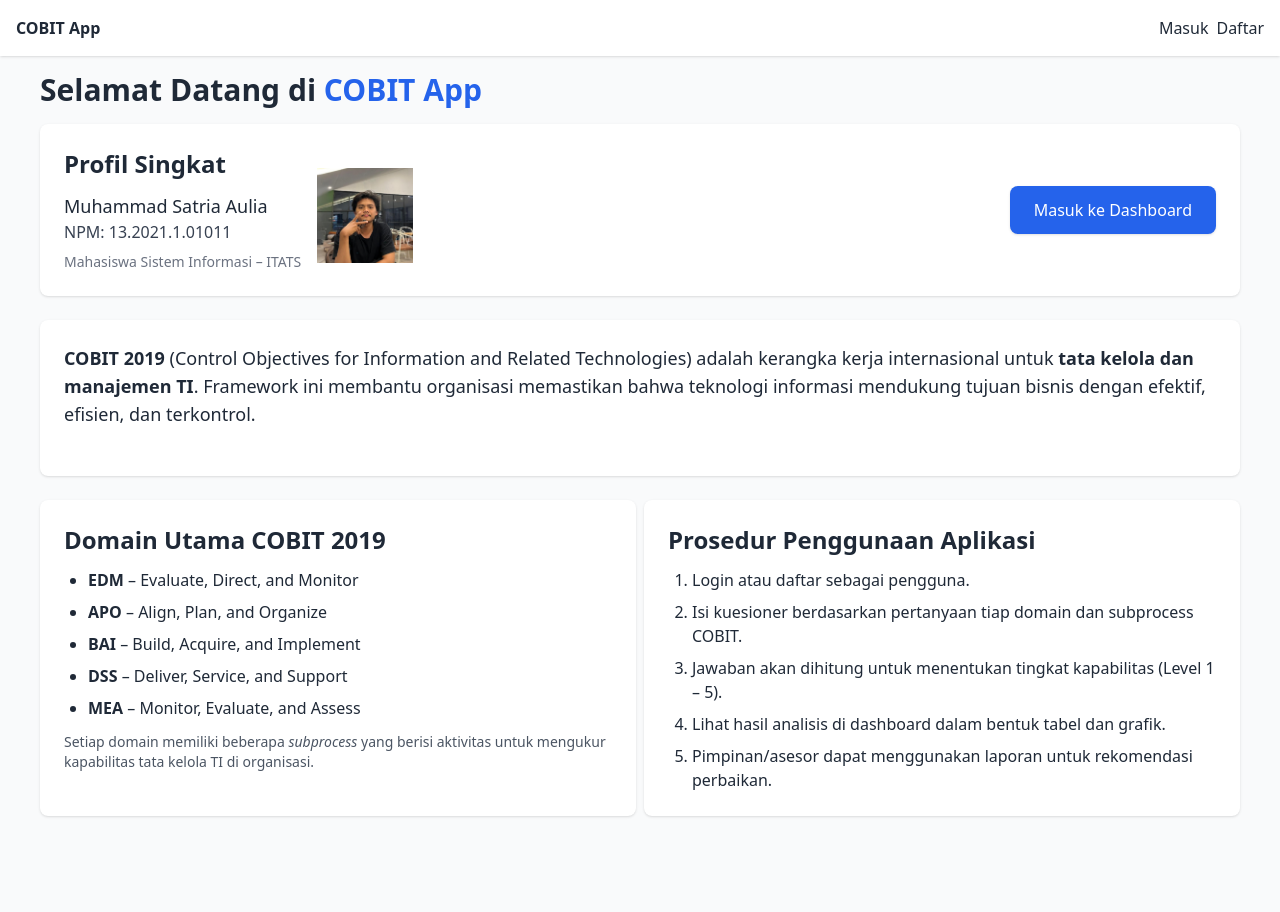
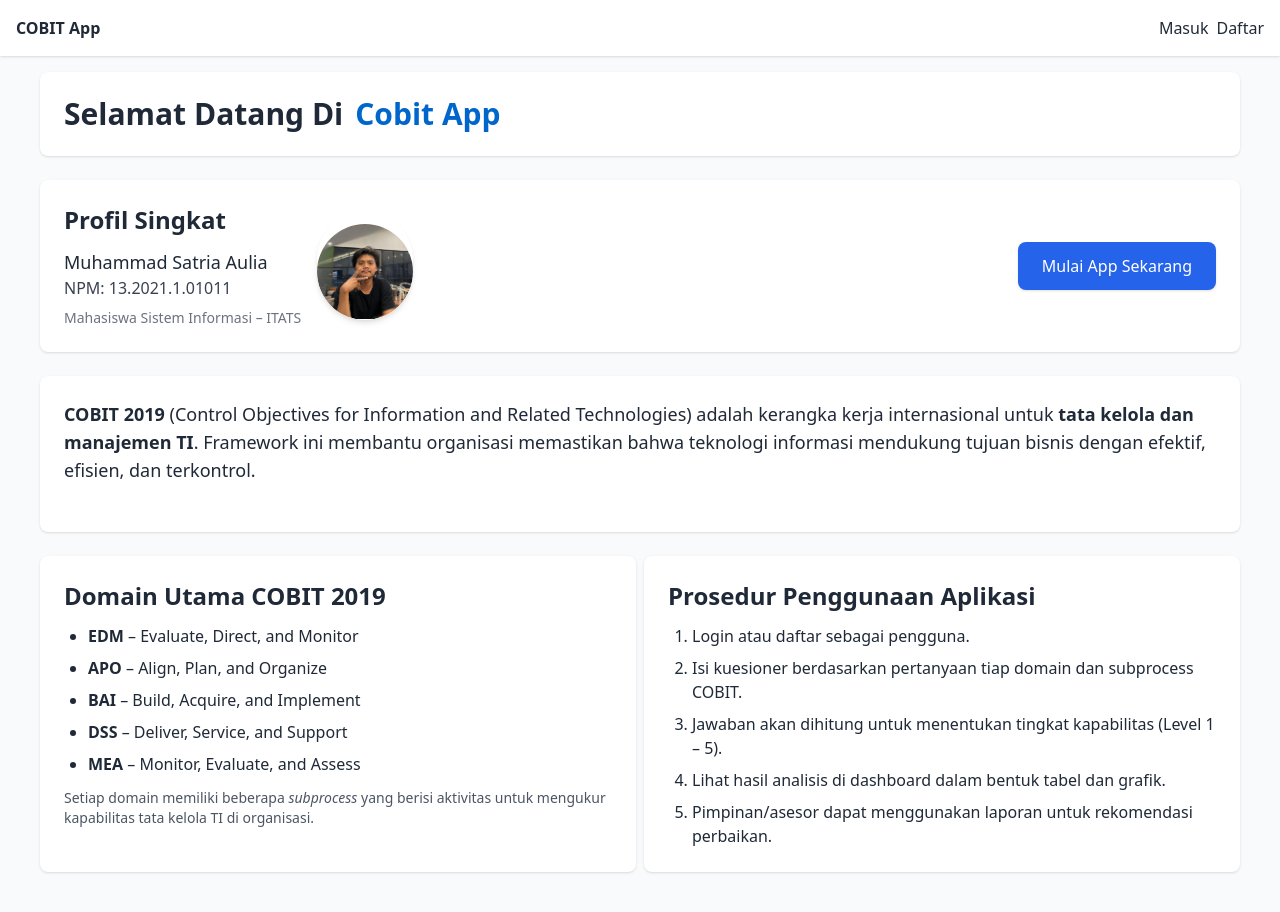
Before and after one commit to ansori123cs/cobit-app, a Next.js app: page / in a window 1280 px wide. Before the commit the page ends 888 px from the top, so only its background shows below. Built offline with nearby package versions, Linux system fonts and the light colour scheme; no server answers.

Commit message:
finish kuesioner page

```diff
--- a/package.json
+++ b/package.json
@@ -10,6 +10,7 @@
   "dependencies": {
     "@supabase/supabase-js": "^2.58.0",
     "apexcharts": "^5.3.5",
+    "framer-motion": "^12.23.22",
     "lucide-react": "^0.544.0",
     "next": "15.5.4",
     "react": "19.1.0",
--- a/src/app/kuesioner/page.tsx
+++ b/src/app/kuesioner/page.tsx
@@ -1,7 +1,9 @@
 'use client';
 import { useEffect, useState, useMemo } from 'react';
 import { supabase } from '@/lib/supabaseClient';
-import { CheckCircle, ChevronDown, ChevronUp } from 'lucide-react'; // ✅ gunakan icon lucide-react
+import { CheckCircle, ChevronDown, ChevronUp } from 'lucide-react';
+import { motion, AnimatePresence } from 'framer-motion';
+import Loader from '@/component/Loader';
 
 type Question = {
   id: number;
@@ -70,7 +72,7 @@ export default function Kuesioner() {
     alert('Jawaban tersimpan!');
   };
 
-  // ✅ Grouping pertanyaan per domain
+  // ✅ Group by domain
   const grouped = useMemo(() => {
     return questions.reduce((acc, q) => {
       const d = `${q.subprocess.domain.code} - ${q.subprocess.domain.name}`;
@@ -80,12 +82,14 @@ export default function Kuesioner() {
     }, {} as Record<string, Question[]>);
   }, [questions]);
 
-  // ✅ cek apakah semua pertanyaan di domain sudah terjawab
-  const isDomainComplete = (qs: Question[]) => qs.every((q) => answers[q.id] !== undefined && answers[q.id] !== null);
+  // ✅ cek apakah semua pertanyaan di domain sudah terisi
+  const isDomainComplete = (qs: Question[]) => qs.every((q) => answers[q.id] !== undefined);
 
   if (loading) return <Loader />;
 
   return (
+    <div className=' bg-white shadow rounded-lg p-6 mb-6'>
+      <h1 className='text-2xl font-bold flex items-center mb-3'>Daftar Pertanyaan</h1>
       <form onSubmit={handleSubmit} className='space-y-4'>
         {Object.entries(grouped).map(([domain, qs]) => {
           const complete = isDomainComplete(qs);
@@ -93,8 +97,8 @@ export default function Kuesioner() {
 
           return (
             <div key={domain} className='border rounded shadow bg-white'>
-            {/* Header Accordion */}
-            <div className='flex justify-between items-center p-4 cursor-pointer hover:bg-gray-100' onClick={() => setOpenDomain(isOpen ? null : domain)}>
+              {/* Accordion Header */}
+              <div className='flex justify-between items-center p-4 cursor-pointer hover:bg-gray-100 transition' onClick={() => setOpenDomain(isOpen ? null : domain)}>
                 <h2 className='text-lg font-bold flex items-center gap-2'>
                   {domain}
                   {complete && <CheckCircle className='text-green-500 w-5 h-5' />}
@@ -102,35 +106,53 @@ export default function Kuesioner() {
                 {isOpen ? <ChevronUp className='w-5 h-5 text-gray-600' /> : <ChevronDown className='w-5 h-5 text-gray-600' />}
               </div>
 
-            {/* Body Accordion */}
+              {/* Accordion Body dengan animasi */}
+              <AnimatePresence>
                 {isOpen && (
-              <div className='p-4 space-y-3 border-t'>
+                  <motion.div initial={{ height: 0, opacity: 0 }} animate={{ height: 'auto', opacity: 1 }} exit={{ height: 0, opacity: 0 }} transition={{ duration: 0.3 }} className='overflow-hidden border-t p-4 space-y-4'>
                     {qs.map((q) => (
-                  <div key={q.id} className='mb-3'>
-                    <p className='font-medium'>
-                      {q.subprocess.code} (Level {q.level}): {q.text}
+                      <div key={q.id} className='mb-4'>
+                        <p className='font-medium mb-2'>
+                          <span className='font-bold'>{q.subprocess.code}</span> - (Level {q.level}) : {q.text}
                         </p>
+
+                        {/* Radio buttons 0–10 */}
+                        <div className='flex gap-3 flex-wrap'>
+                          {Array.from({ length: 11 }).map((_, val) => (
+                            <label
+                              key={val}
+                              className={`flex items-center gap-1 cursor-pointer px-2 py-1 rounded border
+                              ${answers[q.id] === val ? 'bg-green-100 border-green-500' : 'hover:bg-gray-100'}`}
+                            >
                               <input
-                      type='number'
-                      min={0}
-                      max={100}
-                      className='border p-2 rounded w-24'
-                      value={answers[q.id] ?? ''}
-                      onChange={(e) =>
+                                type='radio'
+                                name={`q-${q.id}`}
+                                value={val}
+                                checked={answers[q.id] === val}
+                                onChange={() =>
                                   setAnswers({
                                     ...answers,
-                          [q.id]: parseInt(e.target.value),
+                                    [q.id]: val,
                                   })
                                 }
+                                className='hidden'
                               />
+                              {val}
+                            </label>
+                          ))}
+                        </div>
                       </div>
                     ))}
-              </div>
+                  </motion.div>
                 )}
+              </AnimatePresence>
             </div>
           );
         })}
-      <button className='bg-green-600 text-white px-4 py-2 rounded'>Kirim</button>
+        <div className='flex justify-end'>
+          <button className='bg-green-600 text-white px-4 py-2 rounded hover:bg-green-700 transition'>Kirim</button>
+        </div>
       </form>
+    </div>
   );
 }
--- a/src/app/page.tsx
+++ b/src/app/page.tsx
@@ -1,14 +1,15 @@
 'use client';
 import Link from 'next/link';
 import Avatar from '@/component/Avatar';
+import Typewriter from '@/component/TypewriterEffect';
 
 export default function Home() {
   return (
     <div className='w-full min-h-screen px-6 text-gray-800'>
-      <h1 className='text-3xl font-extrabold mb-4'>
-        Selamat Datang di <span className='text-blue-600'>COBIT App</span>
-      </h1>
-
+      <div className='flex items-center justify-start  bg-white shadow rounded-lg p-6 mb-6'>
+        <Typewriter text='Selamat Datang Di ' delay={250} className='text-3xl font-bold' />
+        <Typewriter text='Cobit App' delay={250} className='text-3xl font-bold text-xl-blue ms-3' />
+      </div>
       {/* Profil Mahasiswa */}
       <div className='flex items-center justify-between  bg-white shadow rounded-lg p-6 mb-6'>
         {/* Info Text */}
@@ -20,6 +21,7 @@ export default function Home() {
             <p className='text-gray-500 text-sm mt-2'>Mahasiswa Sistem Informasi – ITATS</p>
           </div>
           {/* Foto Profil */}
+          <div className='rounded-full overflow-hidden shadow-md'>
             <Avatar
               id='pic'
               alt='muhammad satria aulia'
@@ -28,9 +30,11 @@ export default function Home() {
               className='mt-3'
             />
           </div>
+        </div>
         {/* Link ke Dashboard */}
+
         <Link href='/dashboard' className='bg-blue-600 text-white px-6 py-3 rounded-lg shadow hover:bg-blue-700 transition'>
-          Masuk ke Dashboard
+          Mulai App Sekarang
         </Link>
       </div>
 
--- a/src/component/Avatar.tsx
+++ b/src/component/Avatar.tsx
@@ -1,3 +1,5 @@
+import Image from 'next/image';
+
 type AvatarProps = {
   id: string;
   alt: string;
@@ -8,10 +10,9 @@ type AvatarProps = {
 
 const Avatar = ({ id, alt, width = 64, height = 64, className = '' }: AvatarProps) => {
   return (
-    <div style={{ width: `${width}px`, height: `${height}px` }} className={`rounded-full ${className}`}>
-      <img src={`/avatars/${id}.png`} alt={alt} className='w-full h-full  rounded-full object-cover' />
+    <div className={`rounded-full overflow-hidden ${className}`} style={{ width, height }}>
+      <Image src={`/avatars/${id}.png`} alt={alt} width={width} height={height} className='object-cover w-full h-full' />
     </div>
   );
 };
-
 export default Avatar;
--- /dev/null
+++ b/src/component/TypewriterEffect.tsx
@@ -0,0 +1,20 @@
+import React, { useState, useEffect } from 'react';
+
+const Typewriter = ({ text, delay, className = '' }: { text: string; delay: number; className: string }) => {
+  const [currentText, setCurrentText] = useState('');
+  const [currentIndex, setCurrentIndex] = useState(0);
+
+  useEffect(() => {
+    if (currentIndex < text.length) {
+      const timeout = setTimeout(() => {
+        setCurrentText((prevText) => prevText + text[currentIndex]);
+        setCurrentIndex((prevIndex) => prevIndex + 1);
+      }, delay);
+      return () => clearTimeout(timeout);
+    }
+  }, [currentIndex, delay, text]);
+
+  return <span className={className}>{currentText}</span>;
+};
+
+export default Typewriter;
```
Also changed, not shown: 1 other file (tests, documents, lock files or other folders). Lines whose indentation alone changed are shown as unchanged.
